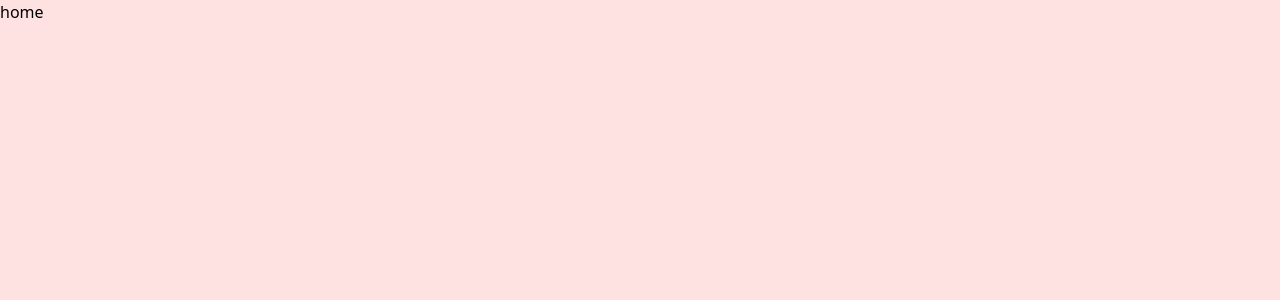
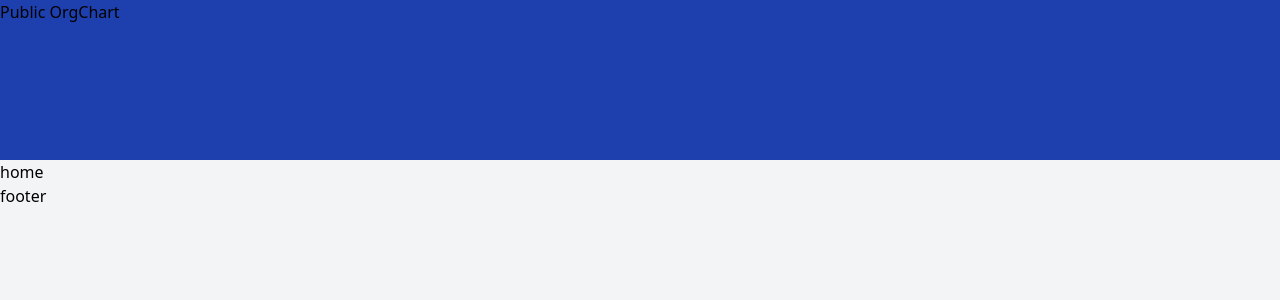
Before and after one commit to betawxy/orgcha, a Next.js app in the folder web/: page / in a window 1280 px wide. Shown: the top 300 px of the page. Built offline with nearby package versions, Linux system fonts and the light colour scheme.

Commit message:
page wrapper

```diff
--- /dev/null
+++ b/web/components/pageWrapper.tsx
@@ -0,0 +1,19 @@
+import Head from "next/head";
+
+export default function C({ children }) {
+  return (
+    <div className="w-screen h-screen bg-gray-100">
+      <nav className="w-full h-40 bg-blue-800">
+        <div className="container mx-auto">
+          <div className="">Public OrgChart</div>
+        </div>
+      </nav>
+      <main className="w-full">
+        <div className="container mx-auto">{children}</div>
+      </main>
+      <footer className="w-full h-60">
+        <div className="container mx-auto ">footer</div>
+      </footer>
+    </div>
+  );
+}
--- a/web/pages/index.tsx
+++ b/web/pages/index.tsx
@@ -1,5 +1,7 @@
-import Head from "next/head";
+import React from "react";
+
+import PageWrapper from "components/pageWrapper";
 
 export default function Home() {
-  return <div className="bg-red-100 h-screen w-screen">home</div>;
+  return <PageWrapper>home</PageWrapper>;
 }
```
Also changed, not shown: web/tsconfig.json (+4 -13 lines).
